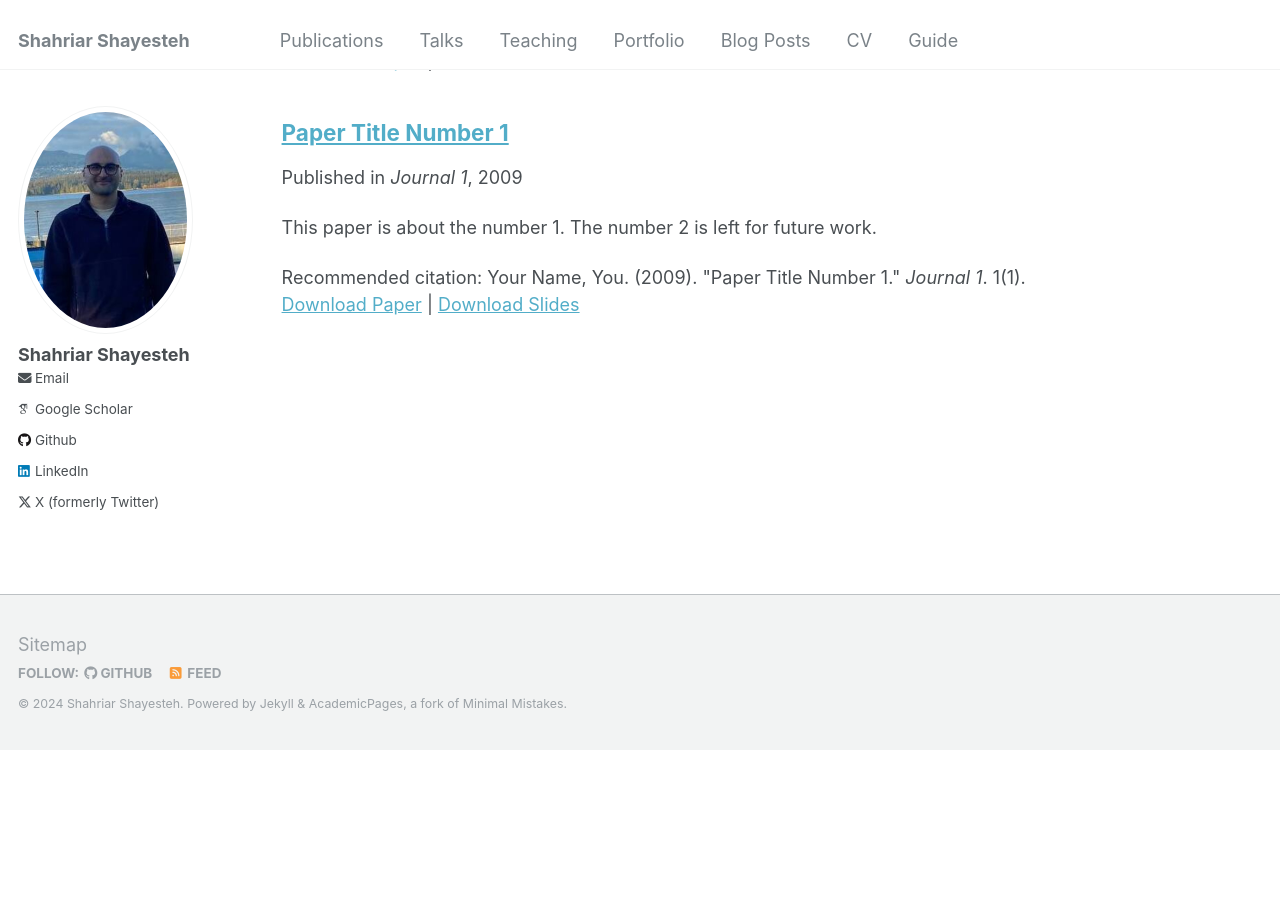
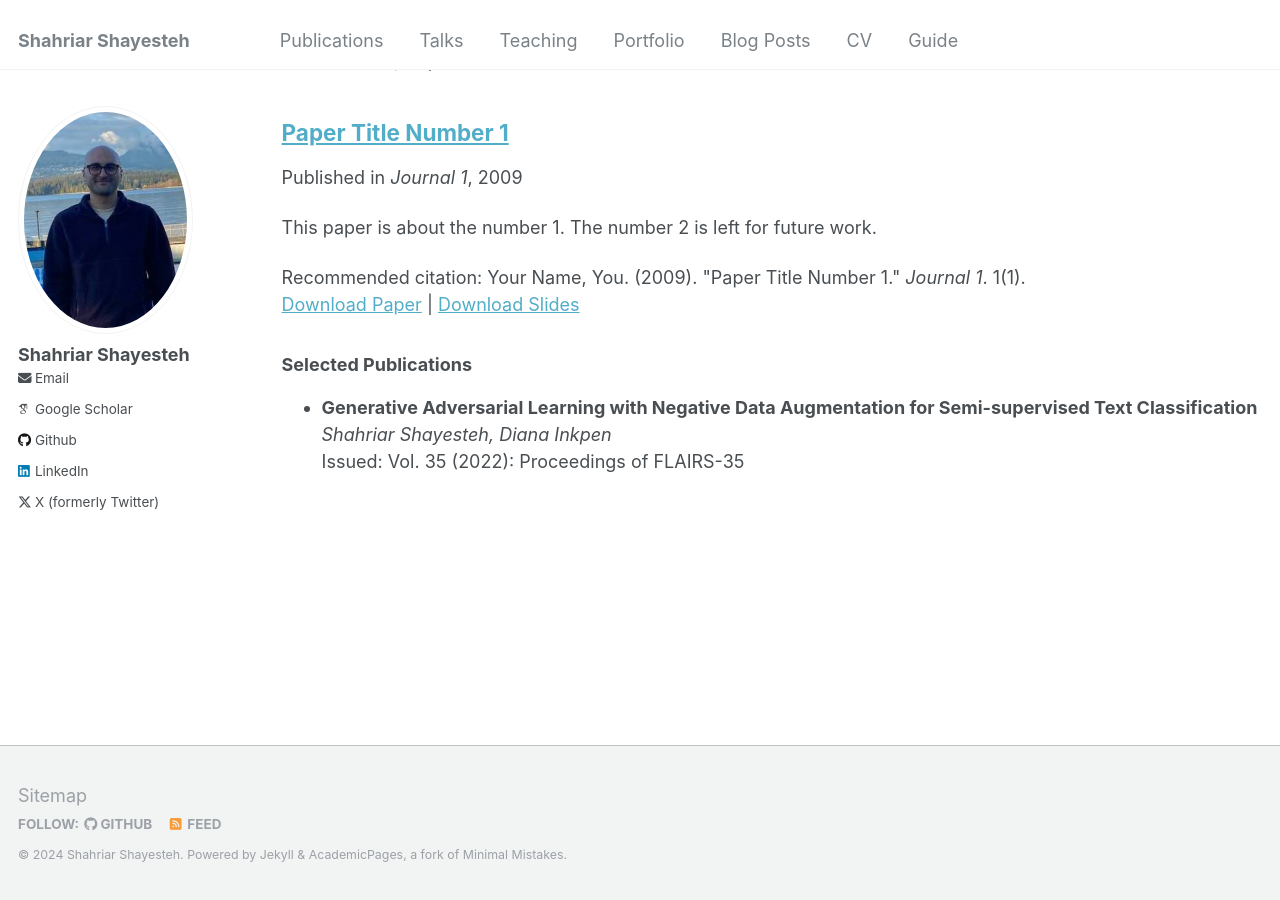
Before and after one commit to shahriarshayesteh/shahriarshayesteh.github.io, a Jekyll site: the page built from _pages/publications.md, in a window 1280 px wide and 900 px high, scrolled down 836 px. Built offline with Jekyll 4.4.1, drawn with Linux system fonts in a browser that asks for light colours; some web fonts are replaced; before the commit the page ends 1585 px from its top, so only the background shows below that.

Commit message:
Update publications.md

```diff
--- a/_pages/publications.md
+++ b/_pages/publications.md
@@ -14,3 +14,9 @@ author_profile: true
 {% for post in site.publications reversed %}
   {% include archive-single.html %}
 {% endfor %}
+
+### Selected Publications
+
+- **Generative Adversarial Learning with Negative Data Augmentation for Semi-supervised Text Classification**
+  *Shahriar Shayesteh, Diana Inkpen*
+  Issued: Vol. 35 (2022): Proceedings of FLAIRS-35
```
